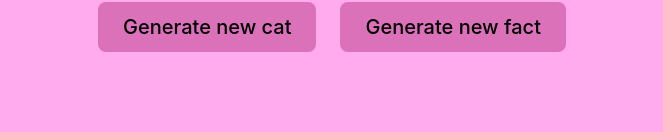
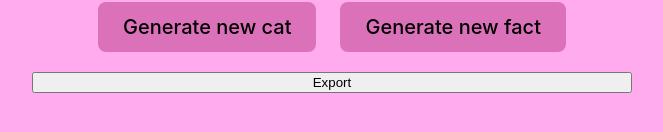
Before and after one commit to klementina1809/cat-generator, a React (Vite) app: page / in a window 1280 px wide. Shown: the part 424-556 px from the top of the page, without its empty margins (308-971 px from the left). Built offline with nearby package versions, Linux system fonts and the light colour scheme; no server answers.

Commit message:
export data

```diff
--- a/package.json
+++ b/package.json
@@ -11,6 +11,7 @@
   },
   "dependencies": {
     "axios": "^1.7.2",
+    "jspdf-html2canvas": "^1.5.2",
     "react": "^18.2.0",
     "react-dom": "^18.2.0"
   },
--- a/src/App.jsx
+++ b/src/App.jsx
@@ -1,5 +1,7 @@
-import { useState, useEffect, useMemo } from "react";
+import { useState, useEffect, useMemo, useRef, useCallback } from "react";
 import axios from "axios";
+import html2canvas from "html2canvas";
+import { jsPDF } from "jspdf";
 import Image from "./components/Image";
 import Select from "./components/Select";
 import "./styles/App.scss";
@@ -10,10 +12,13 @@ function App() {
 	const [catFact, setCatFact] = useState("");
 	const [count, setCount] = useState(0);
 	const [selectedTag, setSelectedTag] = useState("Cute");
+	const [isImageLoaded, setIsImageLoaded] = useState(false);
+	const contentRef = useRef(null);
 
 	const getCat = () => {
 		if (selectedTag) {
 			setCatImg(`https://cataas.com/cat/${selectedTag}`);
+			setIsImageLoaded(false); // Устанавливаем флаг загрузки изображения
 		}
 	};
 
@@ -28,8 +33,6 @@ function App() {
 			`https://catfact.ninja/facts?page=${number}`
 		);
 		const element = generateRandomNumber(0, 9);
-		console.log("number", number);
-		console.log("element", element);
 		setCatFact(result.data.data[element].fact);
 	};
 
@@ -51,6 +54,41 @@ function App() {
 
 	const memoizedTags = useMemo(() => catTags, [catTags]);
 
+	const handleImageLoad = useCallback(() => {
+		setIsImageLoaded(true);
+	}, []);
+
+	const handleExport = useCallback(async () => {
+		if (contentRef.current) {
+			try {
+				const { width, height } =
+					contentRef.current.getBoundingClientRect();
+				const canvas = await html2canvas(contentRef.current, {
+					useCORS: true,
+					scale: 2,
+					width: width * 2, // Устанавливаем ширину canvas в пикселях
+					height: height * 2, // Устанавливаем высоту canvas в пикселях
+				});
+				const imgData = canvas.toDataURL("image/jpeg");
+				const pdf = new jsPDF({
+					orientation: "portrait",
+					unit: "mm",
+					format: [width, height], // Устанавливаем размеры PDF документа равные размерам контейнера
+				});
+				pdf.addImage(imgData, "JPEG", 0, 0, width, height);
+				pdf.save("cat-quote.pdf");
+			} catch (error) {
+				console.error("Failed to export PDF", error);
+			}
+		}
+	}, []);
+
+	useEffect(() => {
+		if (isImageLoaded) {
+			handleExport();
+		}
+	}, [isImageLoaded, handleExport]);
+
 	return (
 		<div className="main-container">
 			<Select
@@ -58,8 +96,10 @@ function App() {
 				value={selectedTag}
 				data={memoizedTags}
 			/>
-			<Image data={catImg} count={count} />
-			{catFact && <p>{catFact}</p>}
+			<div className="content" ref={contentRef}>
+				<Image data={catImg} count={count} onLoad={handleImageLoad} />
+				{catFact && <p>{catFact}</p>}
+			</div>
 			<div className="btns">
 				<button
 					onClick={() => {
@@ -77,6 +117,7 @@ function App() {
 					Generate new fact
 				</button>
 			</div>
+			<button onClick={handleExport}>Export</button>
 		</div>
 	);
 }
```
Also changed, not shown: 1 other file (tests, documents, lock files or other folders).
